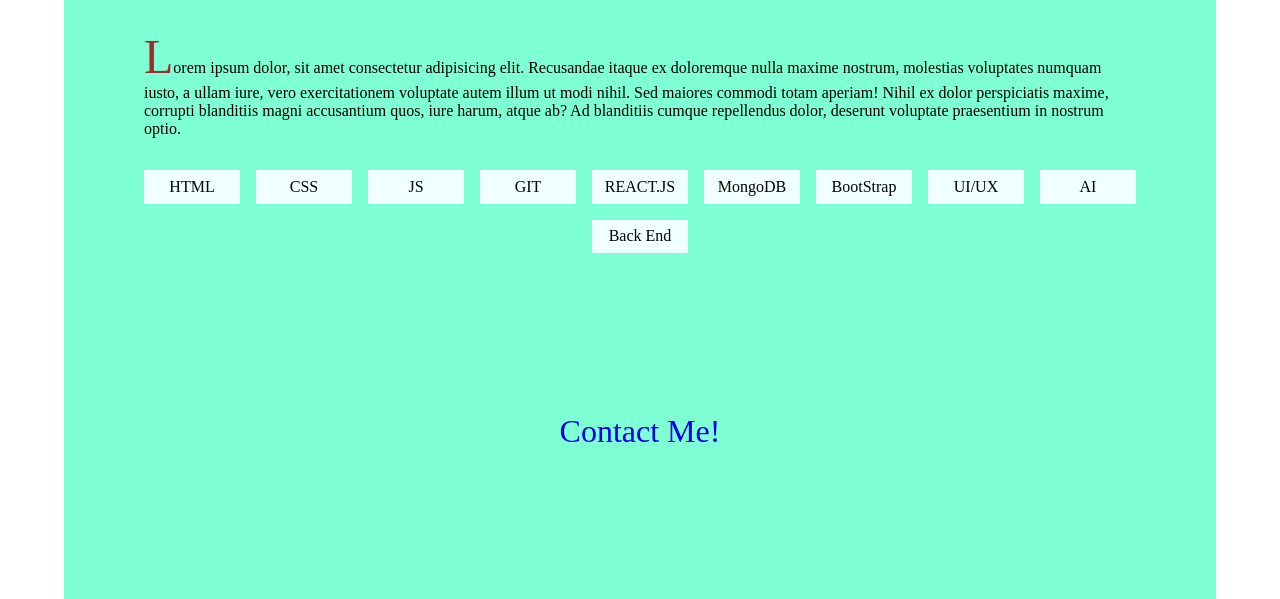
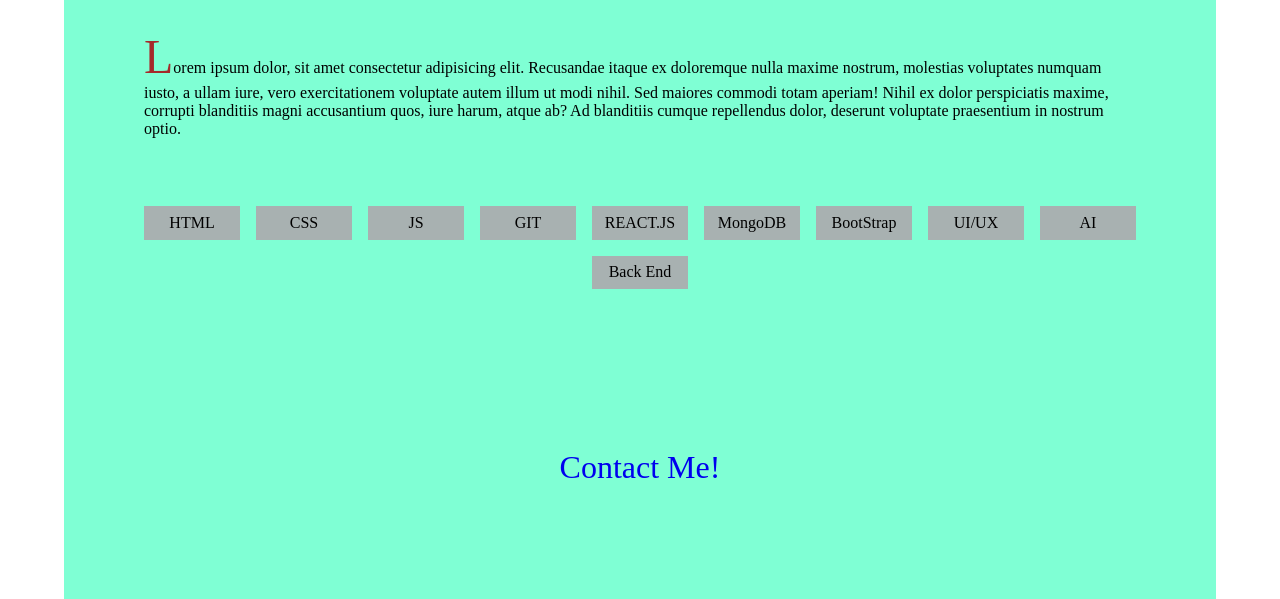
Before and after one commit to Balaganas/Git-first-push, a plain HTML site: page index.html in a window 1280 px wide. Shown: the part 201-800 px from the top of the page. Drawn offline with Linux system fonts and the light colour scheme.

Commit message:
testing uptades

```diff
--- a/style.css
+++ b/style.css
@@ -31,7 +31,7 @@
   justify-content: center;
 }
 .skills {
-  background-color: azure;
+  background-color: rgb(168, 177, 177);
   height: 1.7rem;
   width: 5rem;
   cursor: pointer;
```
Also changed, not shown: index.html (+2 -0 lines).
